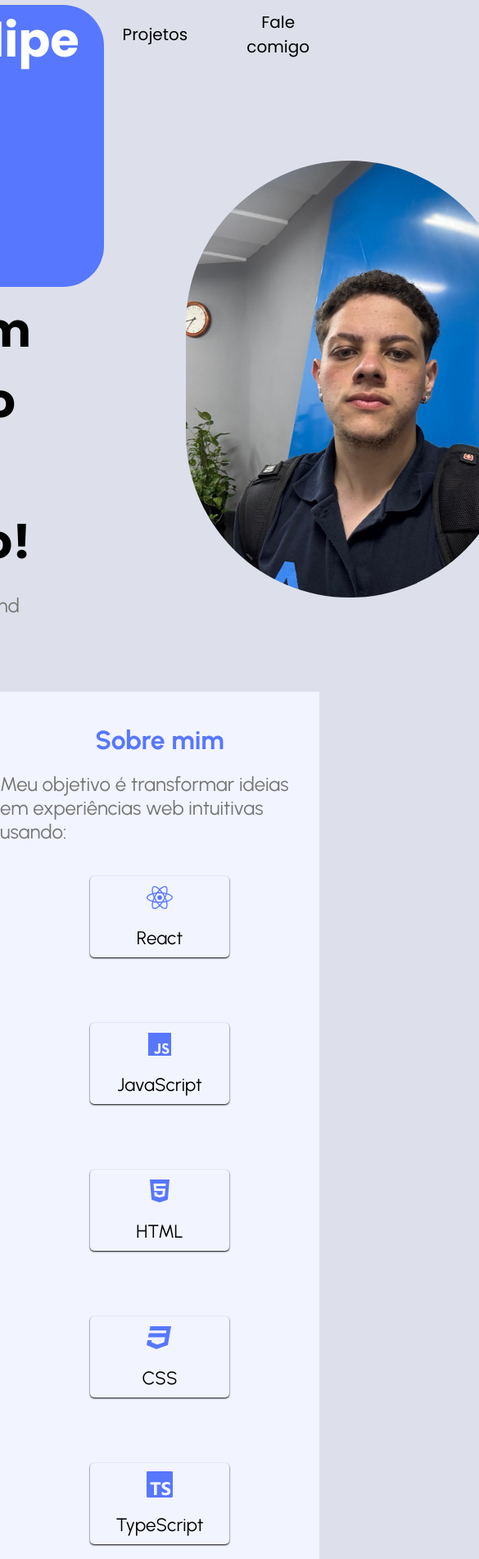
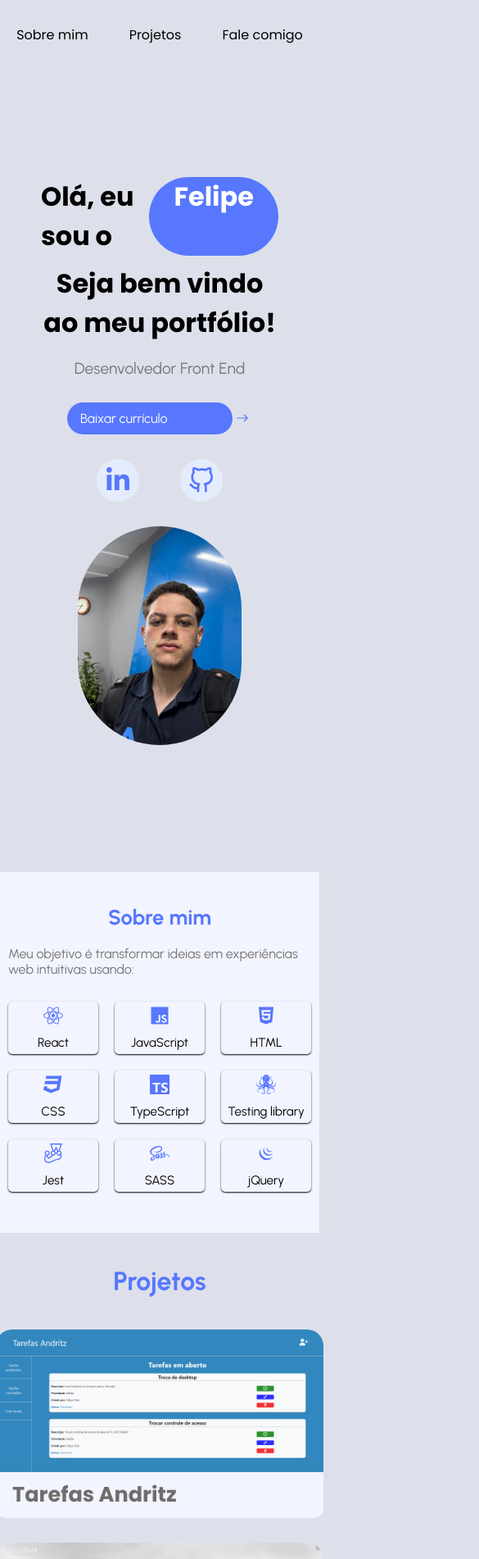
Before and after one commit to LipeLutz/repositorio-felipe-dias, a React (Vite) app: page / in a window 390 px wide. Shown: the top 1902 px of the page at 82% size, 585 px wide, since content can reach past the window. Built offline with nearby package versions, Linux system fonts and the light colour scheme.

Commit message:
Adicionando responsividade

```diff
--- /dev/null
+++ b/src/components/About me/About-media.css
@@ -0,0 +1,107 @@
+@media (max-width: 1400px) {
+    .h1-about {
+        font-size: 2rem;
+    }
+    .p-objective {
+        font-size: 1.4rem;
+    }
+    .soft-skills {
+        width: 140px;
+        font-size: 1.3rem;
+        margin: 30px;
+    }
+    .tec-icon {
+        font-size: 1.9rem;
+    }
+}
+
+/* <= 1200px */
+@media (max-width: 1200px) {
+    .h1-about {
+        font-size: 1.9rem;
+    }
+    .p-objective {
+        font-size: 1.3rem;
+    }
+    .soft-skills {
+        width: 130px;
+        font-size: 1.2rem;
+        margin: 25px;
+        padding: 8px;
+    }
+    .tec-icon {
+        font-size: 1.8rem;
+        margin-bottom: 18px;
+    }
+}
+
+/* <= 992px */
+@media (max-width: 992px) {
+    .h1-about {
+        font-size: 1.8rem;
+    }
+    .p-objective {
+        font-size: 1.2rem;
+    }
+    .soft-skills {
+        width: 120px;
+        font-size: 1.1rem;
+        margin: 20px;
+        padding: 8px;
+    }
+    .tec-icon {
+        font-size: 1.7rem;
+        margin-bottom: 16px;
+    }
+}
+
+/* <= 768px */
+@media (max-width: 768px) {
+    .h1-about {
+        font-size: 1.7rem;
+    }
+    .p-objective {
+        font-size: 1.1rem;
+        padding: 0 10px;
+    }
+    .soft-skills {
+        width: 110px;
+        font-size: 1rem;
+        margin: 15px;
+        padding: 6px;
+    }
+    .tec-icon {
+        font-size: 1.6rem;
+        margin-bottom: 14px;
+    }
+}
+
+/* <= 576px */
+@media (max-width: 576px) {
+
+    .div-about{
+        display: flex;
+        justify-content: center;
+        align-items: center;
+        padding-bottom: 40px;
+    }
+
+    .h1-about {
+        font-size: 1.6rem;
+    }
+    .p-objective {
+        font-size: 1rem;
+        padding: 0 10px;
+        margin: 20px 0px;
+    }
+    .soft-skills {
+        width: 100px;
+        font-size: 0.95rem;
+        margin: 10px;
+        padding: 5px;
+    }
+    .tec-icon {
+        font-size: 1.5rem;
+        margin-bottom: 12px;
+    }
+}
--- a/src/components/About me/About.jsx
+++ b/src/components/About me/About.jsx
@@ -1,5 +1,6 @@
 import { FaCss3, FaHtml5, FaReact, FaSass } from 'react-icons/fa'
 import './About.css'
+import './About-media.css'
 import { IoLogoJavascript } from 'react-icons/io5'
 import { SiJest, SiTestinglibrary, SiTypescript } from 'react-icons/si'
 import { DiJqueryLogo } from 'react-icons/di'
--- /dev/null
+++ b/src/components/Contact/Contact-media.css
@@ -0,0 +1,40 @@
+@media (max-width: 1400px) {
+  .container-contact {
+    flex-direction: column;
+    padding: 20px;
+  }
+
+  .form-contact {
+    width: 100%;
+    max-width: 700px;
+  }
+
+  .div-input input, .div-input textarea {
+    width: 300px;
+  }
+
+  .div-input textarea {
+    max-width: 100%;
+  }
+}
+
+
+@media (max-width: 900px) {
+  .container-contact {
+    flex-direction: column;
+    padding: 20px;
+  }
+
+  .form-contact {
+    width: 100%;
+    max-width: 700px;
+  }
+
+  .div-input input, .div-input textarea {
+    width: 300px;
+  }
+
+  .div-input textarea {
+    max-width: 100%;
+  }
+}
--- a/src/components/Contact/Contact.css
+++ b/src/components/Contact/Contact.css
@@ -3,7 +3,6 @@
     display: flex;
     justify-content: space-around;
     align-items: center;
-    padding-bottom: 100px;
 }
 
 .div-contact-info{
@@ -44,14 +43,12 @@
 .form-contact{
     max-width: 700px;
     display: flex;
-    align-items: left;
     justify-content: center;
     flex-wrap: wrap;
     gap: 40px;
     padding: 20px;
     margin-top: 60px;
     width: 50%;
-    background-color: #ffffff;
     border-radius: 10px;
 }
 
--- a/src/components/Contact/Contact.jsx
+++ b/src/components/Contact/Contact.jsx
@@ -1,4 +1,5 @@
 import './Contact.css'
+import './Contact-media.css'
 
 import { HiOutlineMail } from "react-icons/hi"
 import { SlLocationPin } from "react-icons/sl"
@@ -38,23 +39,23 @@ export const Contact = ({sectionRef3}) =>{
                 <div className='div-form-contact'>
                     <div className='div-input'>
                         <label htmlFor="input-name">Nome</label>
-                        <input type="text" name="input-name" placeholder="Nome" required/>
+                        <input type="text" id="input-name" placeholder="Nome" required/>
                     </div>
                     <div className='div-input'>
                         <label htmlFor="input-email">Email</label>
-                        <input type="email" name="input-email" placeholder="Seu melhor email" required/>
+                        <input type="email" id="input-email" placeholder="Seu melhor email" required/>
                     </div>
                     <div className='div-input'>
                         <label htmlFor="input-number">Telefone (opcional)</label>
-                        <input type="number" placeholder="Seu melhor número" name="input-number"/>
+                        <input type="tel" placeholder="Seu melhor número" id="input-number"/>
                     </div>
                     <div className='div-input'>
                         <label htmlFor="input-company">Empresa (opcional)</label>
-                        <input type="text" placeholder="Empresa" name="input-company"/>
+                        <input type="text" placeholder="Empresa" id="input-company"/>
                     </div>
                     <div className='div-input'>
                         <label htmlFor="input-message">Mensagem</label>
-                        <textarea name="input-messae" id="" placeholder="Sua mensagem"/>
+                        <textarea id="input-message" placeholder="Sua mensagem"/>
                     </div>
                 </div>
 
--- /dev/null
+++ b/src/components/Header/Header-media.css
@@ -0,0 +1,49 @@
+/* <= 1400px */
+@media (max-width: 1400px) {
+    header {
+        gap: 50px;
+    }
+    header button {
+        font-size: 18px;
+    }
+}
+
+/* <= 1200px */
+@media (max-width: 1200px) {
+    header {
+        gap: 40px;
+    }
+    header button {
+        font-size: 17px;
+    }
+}
+
+/* <= 992px */
+@media (max-width: 992px) {
+    header {
+        gap: 50px;
+    }
+    header button {
+        font-size: 16px;
+    }
+}
+
+/* <= 768px */
+@media (max-width: 768px) {
+    header {
+        gap: 50px;
+    }
+    header button {
+        font-size: 17px;
+    }
+}
+
+/* <= 576px */
+@media (max-width: 576px) {
+    header {
+        gap: 50px;
+    }
+    header button {
+        font-size: 16px;
+    }
+}
--- a/src/components/Header/Header.jsx
+++ b/src/components/Header/Header.jsx
@@ -1,4 +1,5 @@
 import './Header.css'
+import './Header-media.css'
 
 export const Header = ({scrollToSection1, scrollToSection2, scrollToSection3}) =>{
 
--- /dev/null
+++ b/src/components/Main/Main-media.css
@@ -0,0 +1,190 @@
+@media (min-width: 1401px) {
+    main {
+        gap: 80px;
+    }
+    .div-presentation {
+        font-size: 1.7rem;
+    }
+    .btn-download-cv {
+        font-size: 1.2rem;
+        padding: 10px 25px;
+    }
+    .arrow-icon {
+        font-size: 2.3rem;
+    }
+    .contact-icons {
+        font-size: 1.4rem;
+        padding: 18px;
+    }
+    .div-img{
+        max-width: 350px;
+    }
+}
+
+@media (max-width: 1400px) {
+    main {
+        gap: 80px;
+    }
+    .div-presentation {
+        font-size: 1.7rem;
+    }
+    .btn-download-cv {
+        font-size: 1.2rem;
+        padding: 10px 25px;
+    }
+    .arrow-icon {
+        font-size: 2.3rem;
+    }
+    .contact-icons {
+        font-size: 1.4rem;
+        padding: 18px;
+    }
+    .div-img{
+        max-width: 350px;
+    }
+}
+
+/* <= 1200px */
+@media (max-width: 1200px) {
+    main {
+        gap: 60px;
+    }
+    .div-presentation {
+        font-size: 1.6rem;
+    }
+    .frontend-developer {
+        font-size: 1.4rem;
+    }
+    .btn-download-cv {
+        font-size: 1.1rem;
+        padding: 9px 22px;
+    }
+    .arrow-icon {
+        font-size: 2.1rem;
+    }
+    .contact-icons {
+        font-size: 1.3rem;
+        padding: 16px;
+    }
+    .div-img img {
+        max-width: 300px;
+    }
+}
+
+/* <= 992px */
+@media (max-width: 992px) {
+    main {
+        margin-top: 50px;
+        padding: 0px 50px 50px 50px;
+        gap: 40px;
+    }
+    .div-presentation {
+        font-size: 1rem;
+    }
+    .frontend-developer {
+        font-size: 1.3rem;
+    }
+    .btn-download-cv {
+        font-size: 1rem;
+        padding: 8px 20px;
+    }
+    .arrow-icon {
+        font-size: 1.9rem;
+    }
+    .contact-icons {
+        font-size: 1.2rem;
+        padding: 14px;
+    }
+    .div-img{
+        max-width: 250px;
+    }
+}
+
+
+@media (max-width: 769px) {
+    main {
+        display: flex;
+        flex-direction: column;
+        margin-top: 100px;
+        padding-bottom: 100px;
+        gap: 30px;
+    }
+    .div-presentation {
+        display: flex;
+        justify-content: center;
+        flex-direction: column;
+        align-items: center;
+        font-size: 1.2rem;
+    }
+
+    .h1-welcome{
+        text-align: center;
+    }
+
+    .frontend-developer {
+        font-size: 1.2rem;
+    }
+    .btn-download-cv {
+        width: 200px;
+        font-size: 1rem;
+        padding: 10px 16px;
+    }
+    .arrow-icon {
+        font-size: 1.8rem;
+    }
+    .contact-icons {
+        font-size: 2rem;
+        padding: 12px;
+    }
+    .div-img{
+        max-width: 200px;
+    }
+}
+
+/* <= 576px */
+@media (max-width: 576px) {
+
+    main{
+        display: flex;
+        flex-direction: column;
+        justify-content: center;
+        align-items: center;
+        margin-top: 100px;
+        padding-bottom: 120px;
+    }
+
+    .div-presentation {
+        display: flex;
+        justify-content: center;
+        align-items: center;
+        flex-direction: column;
+        font-size: 1rem;
+    }
+    .h1-welcome{
+        text-align: center;
+    }
+
+    .frontend-developer {
+        font-size: 1.2rem;
+    }
+    .btn-download-cv {
+        width: 170px;
+        font-size: 1rem;
+        padding: 10px 16px;
+    }
+    .arrow-icon {
+        font-size: 2rem;
+    }
+
+    .div-contact-icons{
+        gap: 50px;
+    }
+
+    .contact-icons {
+        font-size: 2rem;
+        padding: 10px;
+    }
+    .div-img{
+        max-width: 200px;
+    }
+}
--- a/src/components/Main/Main.jsx
+++ b/src/components/Main/Main.jsx
@@ -1,4 +1,5 @@
 import './Main.css'
+import './Main-media.css'
 import IMG from '../../../public/assets/my-photo.jpg'
 import CV from '../../../public/assets/curriculo-felipe-dias.pdf'
 import { IoIosArrowRoundForward } from 'react-icons/io'
@@ -33,7 +34,7 @@ export const Main = () =>{
             </div>
 
             <div className='div-img'>
-                <img src={IMG} alt="" style={{maxWidth:'400px', borderRadius:'300px'}}/>
+                <img src={IMG} alt="" style={{maxWidth:'100%', borderRadius:'300px'}}/>
             </div>
         </main>
     )
--- /dev/null
+++ b/src/components/Projects/Projects-media.css
@@ -0,0 +1,168 @@
+@media (max-width: 1400px) {
+  .container-projects-h1 {
+    font-size: 2rem;
+  }
+
+  .project-card {
+    width: 450px;
+    height: 270px;
+  }
+
+  .div-projects {
+    gap: 80px;
+  }
+
+  .btn-see-projects {
+    font-size: 1.2rem;
+    padding: 9px 26px;
+  }
+
+  .arrow-icon {
+    font-size: 1.9rem;
+  }
+}
+
+/* <= 1200px */
+@media (max-width: 1200px) {
+  .container-projects-h1 {
+    font-size: 1.9rem;
+  }
+
+  .project-card {
+    width: 400px;
+    height: 240px;
+  }
+
+  .div-projects {
+    gap: 70px;
+  }
+
+  .btn-see-projects {
+    font-size: 1.1rem;
+    padding: 8px 24px;
+  }
+
+  .arrow-icon {
+    font-size: 1.8rem;
+  }
+}
+
+/* <= 992px */
+@media (max-width: 992px) {
+  .container-projects-h1 {
+    font-size: 1.8rem;
+  }
+
+  .project-card {
+    width: 350px;
+    height: 210px;
+  }
+
+  .div-projects {
+    gap: 60px;
+  }
+
+  .h1-project-detail {
+    font-size: 1.1rem;
+  }
+
+  .project-card .div-project-details p {
+    font-size: 0.95rem;
+  }
+
+  .info-stack-icon {
+    font-size: 1.2rem;
+  }
+
+  .btn-see-projects {
+    font-size: 1rem;
+    padding: 7px 22px;
+  }
+
+  .arrow-icon {
+    font-size: 1.7rem;
+  }
+}
+
+/* <= 768px */
+@media (max-width: 768px) {
+  .container-projects-h1 {
+    font-size: 1.7rem;
+  }
+
+  .project-card {
+    width: 400px;
+    height: 180px;
+  }
+
+  .div-projects {
+    gap: 40px;
+  }
+
+  .h1-project-detail {
+    font-size: 1rem;
+  }
+
+  .div-project-details h1{
+    font-size: 1.6rem;
+  }
+
+  .project-card .div-project-details p {
+    font-size: 0.9rem;
+  }
+
+  .info-stack-icon {
+    font-size: 1.1rem;
+  }
+
+  .btn-see-projects {
+    font-size: 0.95rem;
+    padding: 6px 20px;
+  }
+
+  .arrow-icon {
+    font-size: 1.6rem;
+  }
+}
+
+/* <= 576px */
+@media (max-width: 576px) {
+  .container-projects-h1 {
+    font-size: 2rem;
+  }
+
+  .div-projects {
+    gap: 30px;
+  }
+
+  .project-card {
+    width: 400px;
+    height: 230px;
+  }
+
+
+  .h1-project-detail {
+    font-size: 0.95rem;
+  }
+
+  .div-project-details h1{
+    font-size: 1.6rem;
+  }
+
+  .project-card .div-project-details p {
+    font-size: 0.85rem;
+  }
+
+  .info-stack-icon {
+    font-size: 1rem;
+  }
+
+  .btn-see-projects {
+    font-size: 1.1rem;
+    padding: 15px 18px;
+  }
+
+  .arrow-icon {
+    font-size: 1.5rem;
+  }
+}
--- a/src/components/Projects/Projects.jsx
+++ b/src/components/Projects/Projects.jsx
@@ -1,4 +1,5 @@
 import './Projects.css'
+import './Projects-media.css'
 
 import { FaCss3, FaHtml5, FaReact } from "react-icons/fa6"
 import { SiFirebase } from "react-icons/si"
```
